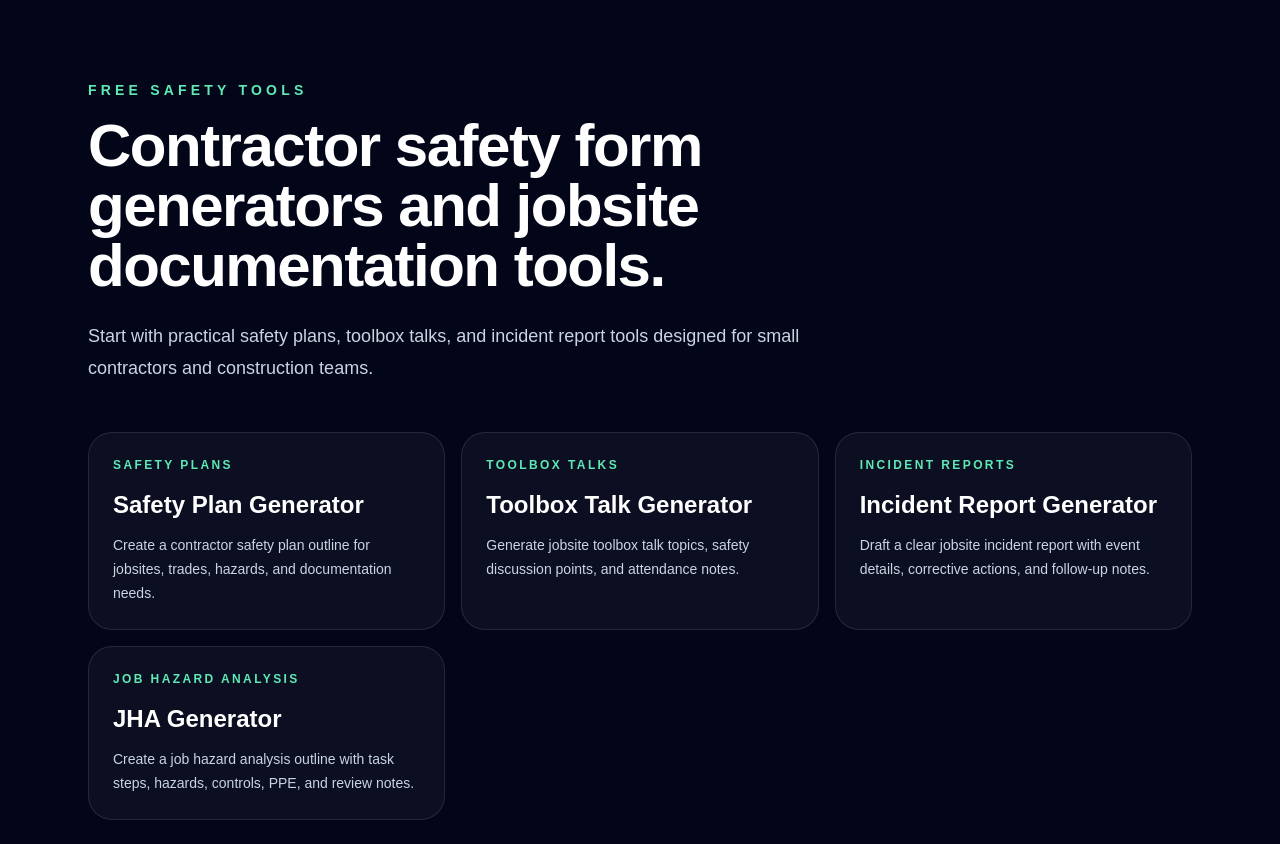
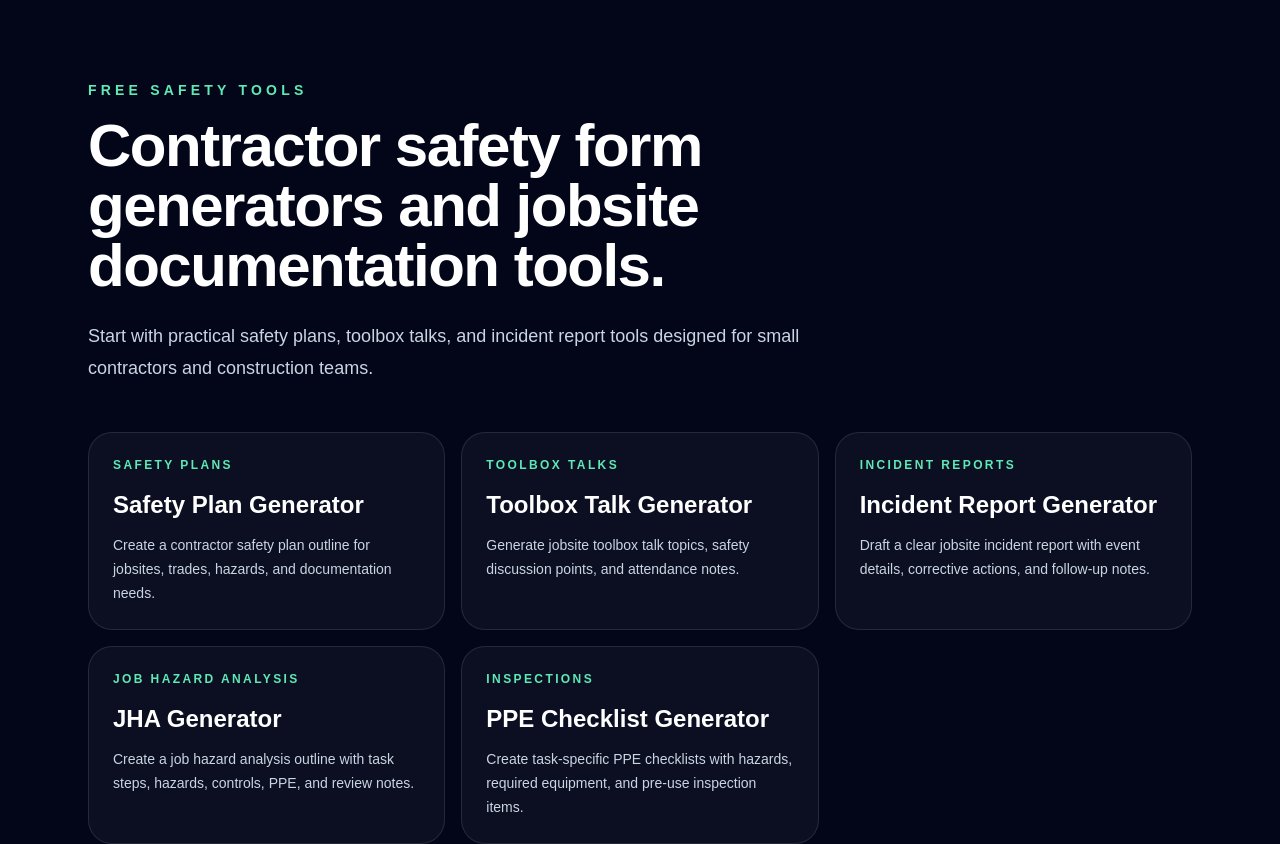
Before and after one commit to alhscholars-ship-it/contractor-safety-tools, a Next.js app: page /tools in a window 1280 px wide. Shown: the top 844 px of the page. Built offline with nearby package versions, Linux system fonts and the light colour scheme.

Commit message:
feat: add ppe checklist to tools registry

```diff
--- a/src/data/tools.ts
+++ b/src/data/tools.ts
@@ -71,4 +71,18 @@ export const tools: ToolDefinition[] = [
       "job safety analysis generator",
     ],
   },
+  {
+    slug: "ppe-checklist-generator",
+    name: "PPE Checklist Generator",
+    shortDescription:
+      "Create task-specific PPE checklists with hazards, required equipment, and pre-use inspection items.",
+    category: "Inspections",
+    href: "/tools/ppe-checklist-generator",
+    keywords: [
+      "PPE checklist generator",
+      "construction PPE checklist",
+      "jobsite PPE inspection",
+      "personal protective equipment checklist",
+    ],
+  },
 ];
```
